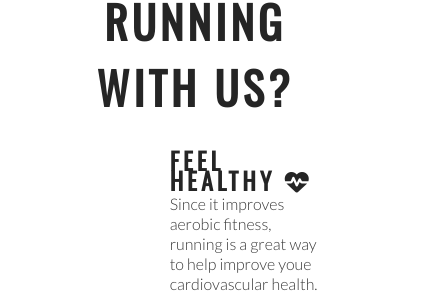
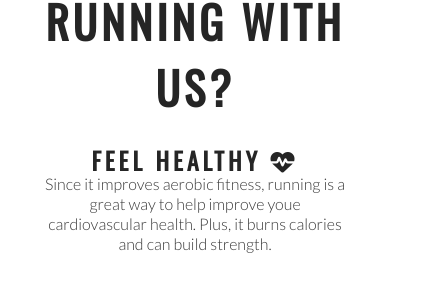
Before and after one commit to RobinF98/love-ruinning, a plain HTML site: page index.html in a window 390 px wide. Shown: the part 828-1125 px from the top of the page, 430 px wide, since content can reach past the window. Drawn offline with nearby package versions, Linux system fonts and the light colour scheme.

Commit message:
style club ethos area for screens 950px wide and down

```diff
--- a/assets/css/style.css
+++ b/assets/css/style.css
@@ -290,4 +290,29 @@ footer i {
         margin-bottom: 20px;
         line-height: 25px;
     }
+
+    #cover-text {
+        left: 0;
+        width: 100%;
+    }
+
+    #club-ethos {
+        width: 90%;
+        height: 1200px;
+        margin: 0 auto;
+    }
+
+    .left-about-heading, .right-about-heading {
+        width: inherit;
+    }
+
+    .left-about-heading h2, .right-about-heading h2 {
+        width: 100%;
+        text-align: center;
+    }
+
+    .left-about-heading p, .right-about-heading p {
+        text-align: center;
+        padding: 0 20px;
+        }
 }
```
